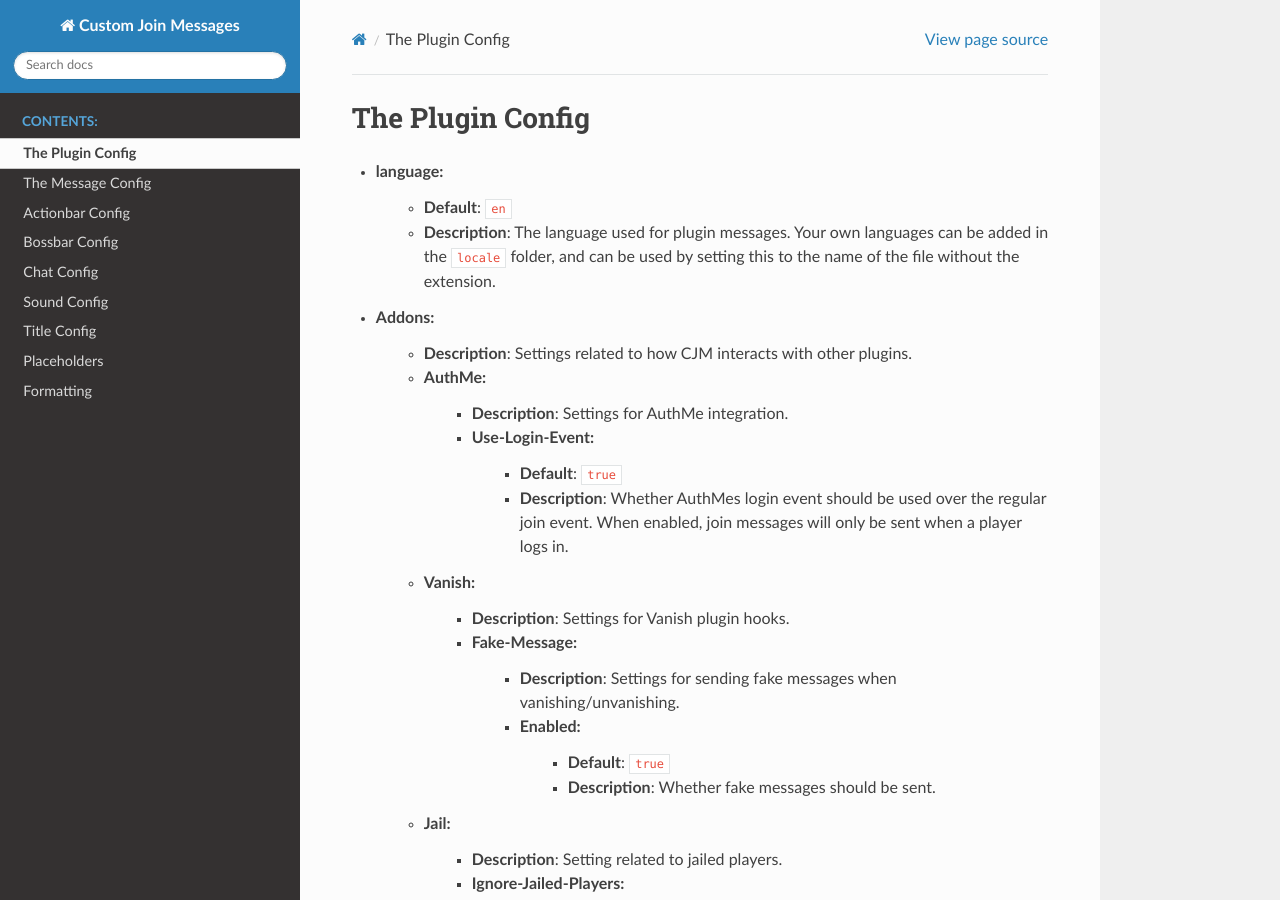
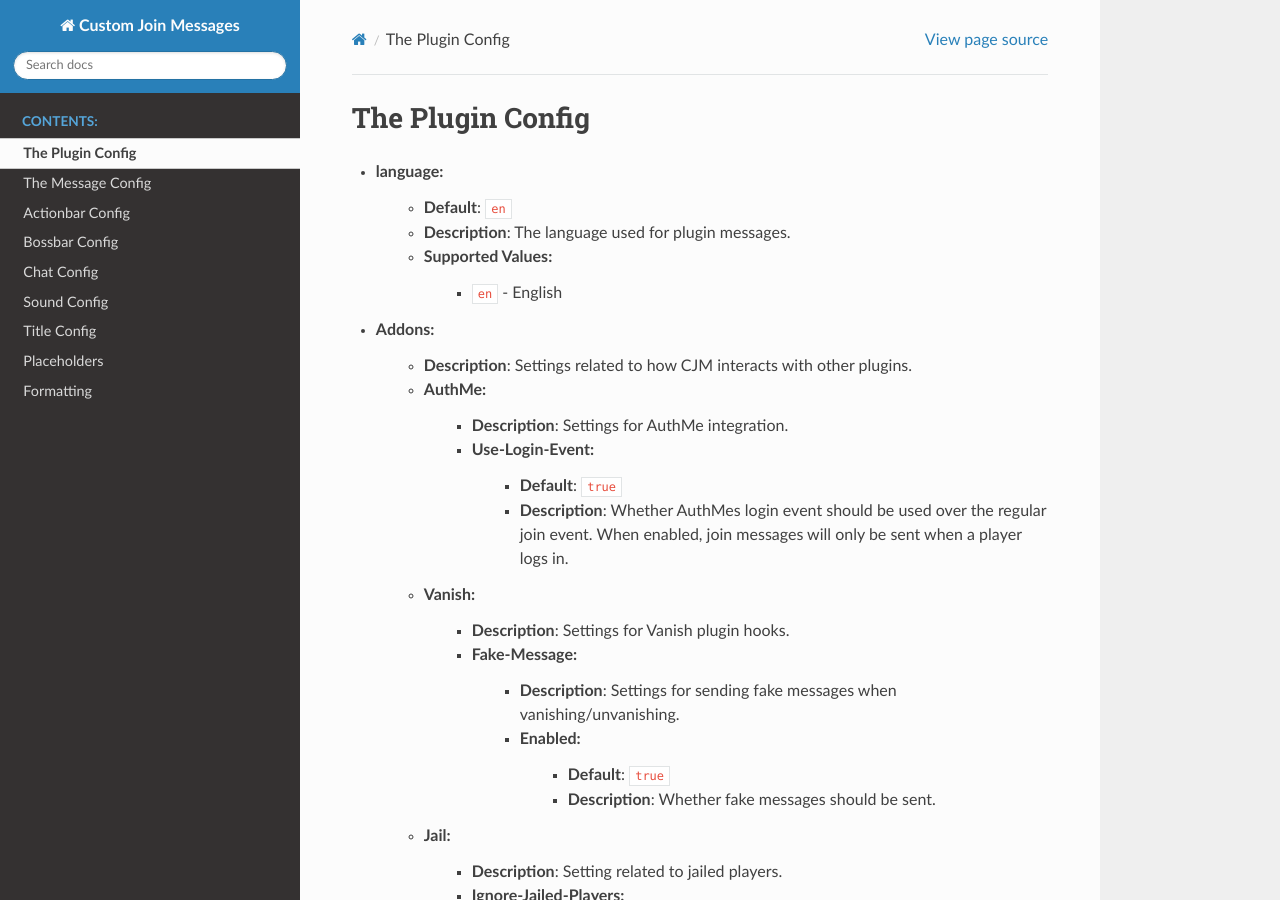
Before and after one commit to Insprill/custom-join-messages, a Sphinx documentation site: the page built from docs/config.rst, in a window 1280 px wide and 900 px high. Built offline with Sphinx 7.4.7 and the Read the Docs theme 2.0.0, drawn with Linux system fonts in a browser that asks for light colours.

Commit message:
Update language docs

```diff
--- a/docs/config.rst
+++ b/docs/config.rst
@@ -3,7 +3,9 @@ The Plugin Config
 
 * language:
    * **Default**: ``en``
-   * **Description**: The language used for plugin messages. Your own languages can be added in the ``locale`` folder, and can be used by setting this to the name of the file without the extension.
+   * **Description**: The language used for plugin messages.
+   * **Supported Values**:
+      * ``en`` - English
 
 * Addons:
    * **Description**: Settings related to how CJM interacts with other plugins.
```
